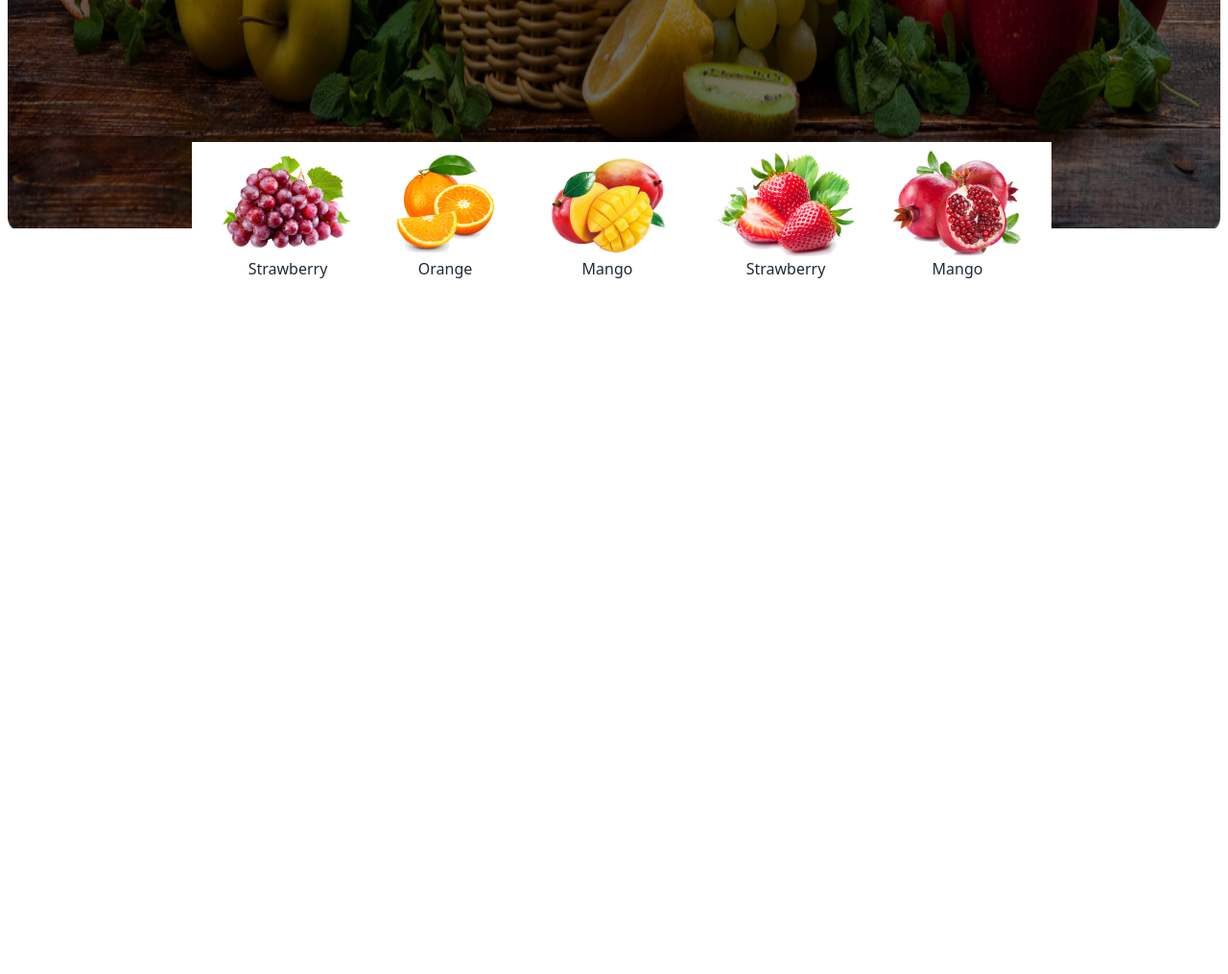
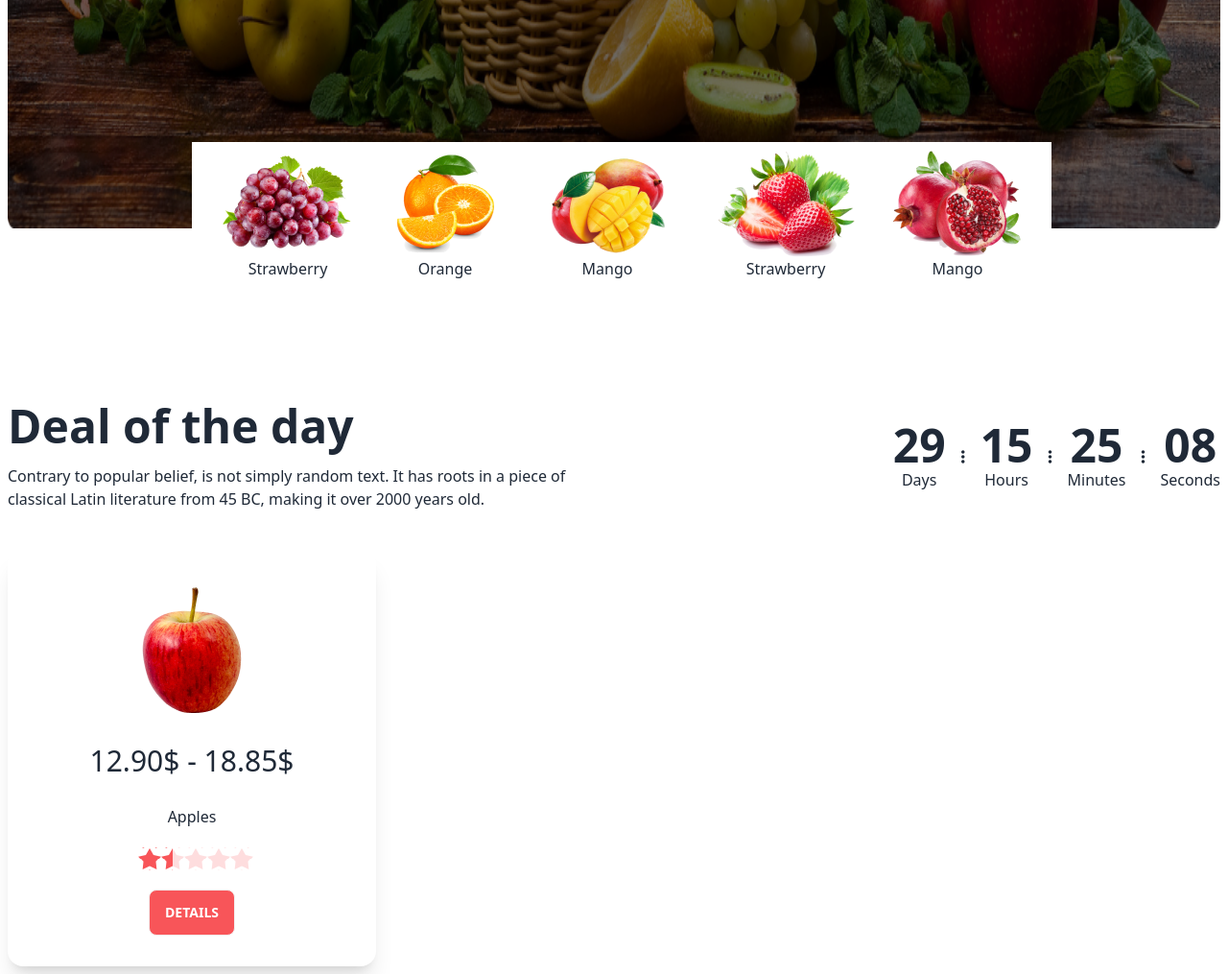
Before and after one commit to sanjidachowdhury/fruit-task, a plain HTML site: page index.html in a window 1280 px wide. Shown: the part 814-1829 px from the top of the page at 96% size. Before the commit the page ends 1114 px from the top, so only its background shows below. Drawn offline with nearby package versions, Linux system fonts and the light colour scheme; grey boxes are pictures that could not be loaded.

Commit message:
deal section done

```diff
--- a/index.html
+++ b/index.html
@@ -17,6 +17,9 @@
     <link rel="preconnect" href="https://fonts.gstatic.com" crossorigin>
     <link href="https://fonts.googleapis.com/css2?family=Open+Sans:wght@400;500;600;700;800&display=swap"
         rel="stylesheet">
+
+    <!-- font awesome link -->
+    <script src="https://kit.fontawesome.com/3a5b2dd478.js" crossorigin="anonymous"></script>
 
     <!-- for customize design -->
     <script>
@@ -234,6 +237,98 @@
 
     </section>
 
+    <!-- Deal section -->
+    <section class="md:max-w-screen-xl mx-auto mt-2 lg:mt-40 py-2 px-2 md:px-2">
+        <div class="flex items-center mb-4">
+
+            <!-- Deal text -->
+            <div class="flex-1">
+                <h1 class="text-5xl font-bold mb-4">Deal of the day</h1>
+                <p>Contrary to popular belief, is not simply random text. It has roots in a piece of classical Latin
+                    literature from 45 BC, making it over 2000 years old.</p>
+            </div>
+
+            <!-- time part -->
+            <div class="flex flex-1 justify-end">
+                <div class="flex items-center text-center">
+                    <div>
+                        <h1 class="text-5xl font-bold ">29</h1>
+                        <p>Days</p>
+                    </div>
+                    <i class="fa-solid fa-ellipsis-vertical px-4"></i>
+
+                </div>
+                <div class="flex items-center text-center">
+                    <div>
+                        <h1 class="text-5xl font-bold ">15</h1>
+                        <p>Hours</p>
+                    </div>
+                    <i class="fa-solid fa-ellipsis-vertical px-4"></i>
+
+                </div>
+                <div class="flex items-center text-center">
+                    <div>
+                        <h1 class="text-5xl font-bold">25</h1>
+                        <p>Minutes</p>
+                    </div>
+                    <i class="fa-solid fa-ellipsis-vertical px-4"></i>
+
+                </div>
+                <div class="flex items-center text-center">
+                    <div>
+                        <h1 class="text-5xl font-bold">08</h1>
+                        <p>Seconds</p>
+                    </div>
+
+                </div>
+            </div>
+
+        </div>
+    </section>
+
+
+    <!-- card section -->
+    <section class="md:max-w-screen-xl mx-auto mt-2 py-2 px-2 md:px-2">
+
+        <div class="card w-96 bg-base-100 shadow-xl">
+
+            <!-- image -->
+            <figure class="px-10 pt-10">
+                <img src="./images/fruit6.png" alt="Shoes" class="rounded-xl" />
+            </figure>
+
+            <!-- text -->
+            <div class="card-body items-center text-center">
+                <h2 class="card-title text-3xl font-medium">12.90$ - 18.85$</h2>
+                <p class="mt-5 mb-3">Apples</p>
+
+                <!-- star -->
+                <div class="rating rating-md rating-half">
+                    <input type="radio" name="rating-10" class="rating-hidden" />
+                    <input type="radio" name="rating-10" class="bg-bg-btn-primary  mask-star-2 mask-half-1" />
+                    <input type="radio" name="rating-10" class="bg-bg-btn-primary  mask-star-2 mask-half-2" />
+                    <input type="radio" name="rating-10" class="bg-bg-btn-primary  mask-star-2 mask-half-1" checked />
+                    <input type="radio" name="rating-10" class="bg-bg-btn-primary  mask-star-2 mask-half-2" />
+                    <input type="radio" name="rating-10" class="bg-bg-btn-primary  mask-star-2 mask-half-1" />
+                    <input type="radio" name="rating-10" class="bg-bg-btn-primary  mask-star-2 mask-half-2" />
+                    <input type="radio" name="rating-10" class="bg-bg-btn-primary  mask-star-2 mask-half-1" />
+                    <input type="radio" name="rating-10" class="bg-bg-btn-primary  mask-star-2 mask-half-2" />
+                    <input type="radio" name="rating-10" class="bg-bg-btn-primary  mask-star-2 mask-half-1" />
+                    <input type="radio" name="rating-10" class="bg-bg-btn-primary  mask-star-2 mask-half-2" />
+                </div>
+
+                <!-- details -->
+                <div class="card-actions">
+                    <button class="btn rounded-lg bg-bg-btn-primary text-white mt-3">Details</button>
+                </div>
+            </div>
+        </div>
+    </section>
+
+
+
+
+
 
 
 
```
